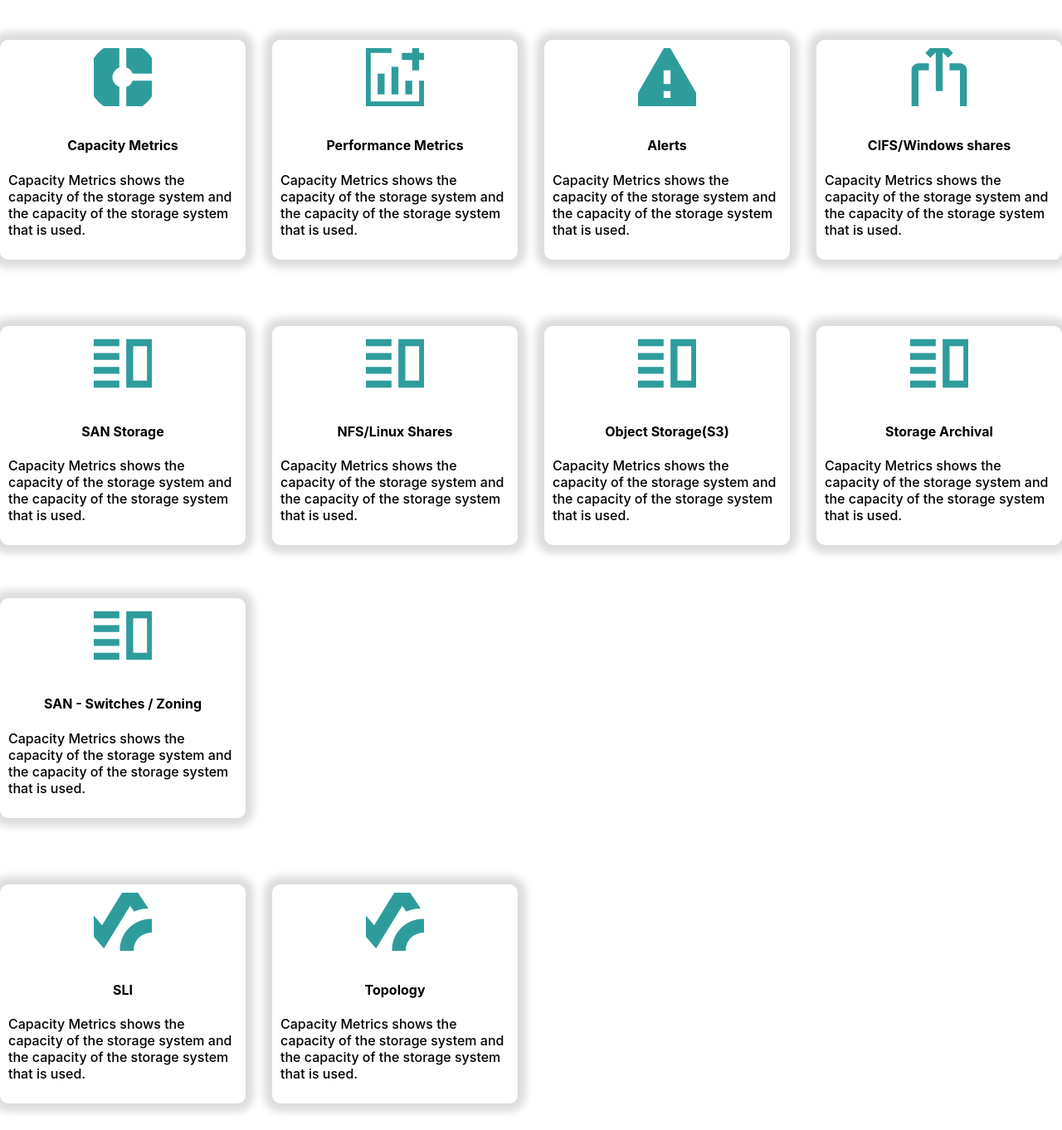
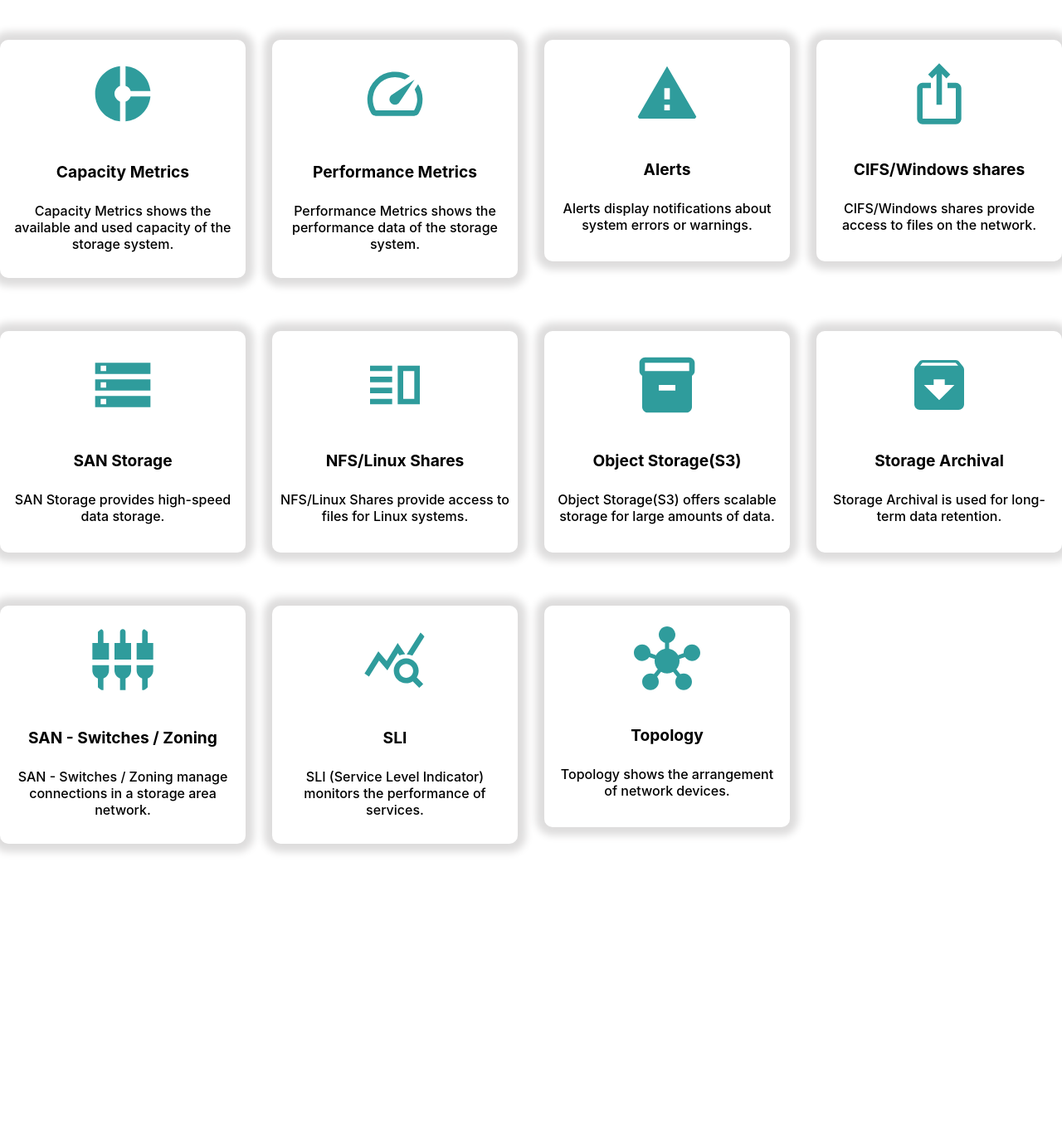
Before and after one commit to pipspritam/flask_sqlite, a React (Create React App) app in the folder employeefront/: page / in a window 1280 px wide. Shown: the whole page at 83% size. After the commit the page ends 1049 px from the top, so only its background shows below. Built offline with nearby package versions, Linux system fonts and the light colour scheme.

Commit message:
final almost

```diff
--- a/employeefront/src/components/dashboardCard.css
+++ b/employeefront/src/components/dashboardCard.css
@@ -23,7 +23,7 @@
     align-items: center;
     font-weight: 500;
     font-size: 16px;
-    text-align: left; /* Updated to left alignment */
+    text-align: center;
 }
 
 @media (min-width: 400px) {
--- a/employeefront/src/components/dashbord.js
+++ b/employeefront/src/components/dashbord.js
@@ -1,8 +1,6 @@
 import React from 'react';
-import { Col, Row, Card,  CardBody, CardText, CardTitle} from 'reactstrap';
+import { Col, Row, Card, CardBody, CardText, CardTitle } from 'reactstrap';
 import { Link } from 'react-router-dom';
-
-import AddchartIcon from '@mui/icons-material/Addchart';
 import VerticalSplitOutlinedIcon from '@mui/icons-material/VerticalSplitOutlined';
 import QueryStatsOutlinedIcon from '@mui/icons-material/QueryStatsOutlined';
 import './dashboardCard.css';
@@ -10,121 +8,108 @@ import { Avatar } from '@mui/material';
 import DonutSmallIcon from '@mui/icons-material/DonutSmall';
 import ReportProblemIcon from '@mui/icons-material/ReportProblem';
 import IosShareIcon from '@mui/icons-material/IosShare';
+import SpeedIcon from '@mui/icons-material/Speed';
+import StorageIcon from '@mui/icons-material/Storage';
+import Inventory2Icon from '@mui/icons-material/Inventory2';
+import ArchiveIcon from '@mui/icons-material/Archive';
+import HubIcon from '@mui/icons-material/Hub';
+import SettingsInputCompositeIcon from '@mui/icons-material/SettingsInputComposite';
 
 
 const firstQs = [
     {
         name: 'Capacity Metrics',
-        src: <DonutSmallIcon style={{ fontSize: '100px' }} />,
-        text: [{ name: 'Reports' }],
-        details: 'Capacity Metrics shows the capacity of the storage system and the capacity of the storage system that is used. ',
+        src: <DonutSmallIcon style={{ fontSize: '80px' }} />,
+        details: 'Capacity Metrics shows the available and used capacity of the storage system.',
         link: '/'
     },
     {
         name: 'Performance Metrics',
-        src: <AddchartIcon style={{ fontSize: '100px' }} />,
-        text: [{ name: 'Charts' }],
-        details: 'Capacity Metrics shows the capacity of the storage system and the capacity of the storage system that is used. ',
-        link: ''
+        src: <SpeedIcon style={{ fontSize: '80px' }} />,
+        details: 'Performance Metrics shows the performance data of the storage system.',
+        link: '/'
     },
     {
         name: 'Alerts',
-        src: <ReportProblemIcon style={{ fontSize: '100px' }} />,
-        text: [{ name: 'Others' }],
-        details: 'Capacity Metrics shows the capacity of the storage system and the capacity of the storage system that is used. ',
-        link: ''
+        src: <ReportProblemIcon style={{ fontSize: '80px' }} />,
+        details: 'Alerts display notifications about system errors or warnings.',
+        link: '/'
     },
     {
         name: 'CIFS/Windows shares',
-        src: <IosShareIcon style={{ fontSize: '100px' }} />,
-        text: [{ name: 'Reports' }],
-        details: 'Capacity Metrics shows the capacity of the storage system and the capacity of the storage system that is used. ',
+        src: <IosShareIcon style={{ fontSize: '80px' }} />,
+        details: 'CIFS/Windows shares provide access to files on the network.',
+        link: '/'
+    }, {
+        name: 'SAN Storage',
+        src: <StorageIcon style={{ fontSize: '80px' }} />,
+        details: 'SAN Storage provides high-speed data storage.',
+        link: '/'
+    },
+    {
+        name: 'NFS/Linux Shares',
+        src: <VerticalSplitOutlinedIcon style={{ fontSize: '80px' }} />,
+        details: 'NFS/Linux Shares provide access to files for Linux systems.',
+        link: '/'
+    },
+    {
+        name: 'Object Storage(S3)',
+        src: <Inventory2Icon style={{ fontSize: '80px' }} />,
+        details: 'Object Storage(S3) offers scalable storage for large amounts of data.',
+        link: '/'
+    },
+    {
+        name: 'Storage Archival',
+        src: <ArchiveIcon style={{ fontSize: '80px' }} />,
+        details: 'Storage Archival is used for long-term data retention.',
+        link: '/'
+    },
+    {
+        name: 'SAN - Switches / Zoning',
+        src: <SettingsInputCompositeIcon style={{ fontSize: '80px' }} />,
+        details: 'SAN - Switches / Zoning manage connections in a storage area network.',
+        link: '/'
+    }, {
+        name: 'SLI',
+        src: <QueryStatsOutlinedIcon style={{ fontSize: '80px' }} />,
+        details: 'SLI (Service Level Indicator) monitors the performance of services.',
+        link: '/'
+    },
+    {
+        name: 'Topology',
+        src: <HubIcon style={{ fontSize: '80px' }} />,
+        details: 'Topology shows the arrangement of network devices.',
         link: '/'
     }
 ];
 
-const quickLinks = [
-    {
-        name: 'SAN Storage',
-        src: <VerticalSplitOutlinedIcon style={{ fontSize: '100px' }} />,
-        text: [{ name: 'Reports' }],
-        details: 'Capacity Metrics shows the capacity of the storage system and the capacity of the storage system that is used. ',
-        link: '/reports'
-    },
-    {
-        name: 'NFS/Linux Shares',
-        src: <VerticalSplitOutlinedIcon style={{ fontSize: '100px' }} />,
-        text: [{ name: 'Reports' }],
-        details: 'Capacity Metrics shows the capacity of the storage system and the capacity of the storage system that is used. ',
-        link: '/reports'
-    },
-    {
-        name: 'Object Storage(S3)',
-        src: <VerticalSplitOutlinedIcon style={{ fontSize: '100px' }} />,
-        text: [{ name: 'Reports' }],
-        details: 'Capacity Metrics shows the capacity of the storage system and the capacity of the storage system that is used. ',
-        link: '/reports'
-    },
-    {
-        name: 'Storage Archival',
-        src: <VerticalSplitOutlinedIcon style={{ fontSize: '100px' }} />,
-        text: [{ name: 'Reports' }],
-        details: 'Capacity Metrics shows the capacity of the storage system and the capacity of the storage system that is used. ',
-        link: '/reports'
-    },
-    {
-        name: 'SAN - Switches / Zoning',
-        src: <VerticalSplitOutlinedIcon style={{ fontSize: '100px' }} />,
-        text: [{ name: 'Reports' }],
-        details: 'Capacity Metrics shows the capacity of the storage system and the capacity of the storage system that is used. ',
-        link: '/reports'
-    }
-];
-
-const serviceCatalogs = [
-    {
-        name: 'SLI',
-        src: <QueryStatsOutlinedIcon style={{ fontSize: '200px' }} />,
-        text: [{ name: 'Others' }],
-        details: 'Capacity Metrics shows the capacity of the storage system and the capacity of the storage system that is used. ',
-        link: '/approval'
-    },
-    {
-        name: 'Topology',
-        src: <QueryStatsOutlinedIcon style={{ fontSize: '200px' }} />,
-        text: [{ name: 'Others' }],
-        details: 'Capacity Metrics shows the capacity of the storage system and the capacity of the storage system that is used. ',
-        link: '/approval'
-    }
-];
 
 function Dashboard() {
     return (
-        <div>
         <div className="firstline" style={{ marginTop: '3em' }}>
             <Row className="row">
-                    {firstQs.map((firstQ) => (
-                        <Col xs="12" sm="6" lg="4" key={firstQ.name}>
+                {firstQs.map((firstQ, index) => (
+                    <Col key={index} xs="12" sm="6" lg="4">
                         <Link to={firstQ.link} style={{ textDecoration: 'none', color: 'inherit', display: 'flex', justifyContent: 'center', alignItems: 'center' }}>
                             <Card className="card">
                                 <CardBody className="body">
                                     <div style={{ display: 'flex', flexDirection: 'column', alignItems: 'center', height: '100%', justifyContent: 'center' }}>
-                                            <div style={{ height: '30%', width: '100%', display: 'flex', justifyContent: 'center', alignItems: 'center' }}>
+                                        <div style={{ height: '30%', width: '100%', display: 'flex', justifyContent: 'center', alignItems: 'center', paddingTop: '10px' }}>
                                             <Avatar
                                                 sx={{
                                                     width: '70px',
                                                     height: '70px',
-                                                        borderRadius: '0',
                                                     bgcolor: 'transparent',
-                                                        color: '#048888d3'
+                                                    color: '#048888d3',
+                                                    padding: '10px'
                                                 }}
                                             >
                                                 {firstQ.src}
                                             </Avatar>
                                         </div>
                                         <div style={{ textAlign: 'center', marginTop: '1em' }}>
-                                                <CardTitle tag="h4">{firstQ.name}</CardTitle>
-                                                <CardText style={{ textAlign: 'left' }}>{firstQ.details}</CardText> {/* Updated alignment */}
+                                            <CardTitle tag="h4" style={{ fontSize: '1.2rem' }}>{firstQ.name}</CardTitle>
+                                            <CardText>{firstQ.details}</CardText>
                                         </div>
                                     </div>
                                 </CardBody>
@@ -134,78 +119,7 @@ function Dashboard() {
                 ))}
             </Row>
         </div>
-            <div className="secondLine" style={{ marginTop: '3em' }}>
-                <Row className="row">
-                    {quickLinks.map((quicklink) => (
-                        <Col xs="12" sm="6" lg="4" key={quicklink.name}>
-                            <Link to={quicklink.link} style={{ textDecoration: 'none', color: 'inherit', display: 'flex', justifyContent: 'center', alignItems: 'center' }}>
-                                <Card className="card secondCard">
-                                    <CardBody className="body">
-                                        <div style={{ display: 'flex', flexDirection: 'column', alignItems: 'center', height: '100%', justifyContent: 'center' }}>
-                                            <div style={{ height: '30%', width: '100%', display: 'flex', justifyContent: 'center', alignItems: 'center' }}>
-                                                <Avatar
-                                                    sx={{
-                                                        width: '70px',
-                                                        height: '70px',
-                                                        borderRadius: '0',
-                                                        bgcolor: 'transparent',
-                                                        color: '#048888d3'
-                                                    }}
-                                                >
-                                                    {quicklink.src}
-                                                </Avatar>
-                                            </div>
-                                            <div style={{ textAlign: 'center', marginTop: '1em' }}>
-                                                <CardTitle tag="h4">{quicklink.name}</CardTitle>
-                                                <CardText style={{ textAlign: 'left' }}>{quicklink.details}</CardText> {/* Updated alignment */}
-                                            </div>
-                                        </div>
-                                    </CardBody>
-                                </Card>
-                            </Link>
-                        </Col>
-                    ))}
-                </Row>
-            </div>
-            <div className="newTable" style={{ marginTop: '3em' }}>
-                <Row className="row">
-                    {serviceCatalogs.map((servicecatalog) => (
-                        <Col xs="12" sm="6" lg="4" key={servicecatalog.name}>
-                            <Link to={servicecatalog.link} style={{ textDecoration: 'none', color: 'inherit', display: 'flex', justifyContent: 'center', alignItems: 'center' }}>
-                                <Card className="card thirdCard">
-                                    <CardBody className="body">
-                                        <div style={{ display: 'flex', flexDirection: 'column', alignItems: 'center', height: '100%', justifyContent: 'center' }}>
-                                            <div style={{ height: '30%', width: '100%', display: 'flex', justifyContent: 'center', alignItems: 'center' }}>
-                                                <Avatar
-                                                    sx={{
-                                                        width: '70px',
-                                                        height: '70px',
-                                                        borderRadius: '0',
-                                                        bgcolor: 'transparent',
-                                                        color: '#048888d3'
-                                                    }}
-                                                >
-                                                    {servicecatalog.src}
-                                                </Avatar>
-                                            </div>
-                                            <div style={{ textAlign: 'center', marginTop: '1em' }}>
-                                                <CardTitle tag="h4">{servicecatalog.name}</CardTitle>
-                                                <CardText style={{ textAlign: 'left' }}>{servicecatalog.details}</CardText> {/* Updated alignment */}
-                                            </div>
-                                        </div>
-                                    </CardBody>
-                                </Card>
-                            </Link>
-                        </Col>
-                    ))}
-                </Row>
-            </div>
-        </div>
     );
 }
 
-
-
-
-
 export default Dashboard;
```
Lines whose indentation alone changed are shown as unchanged.
